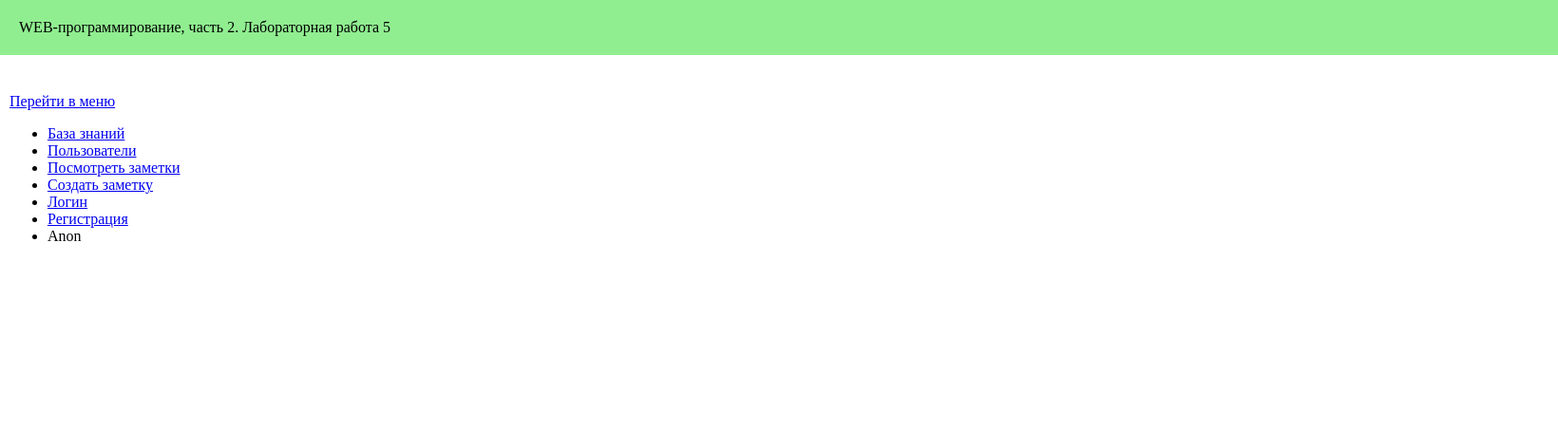
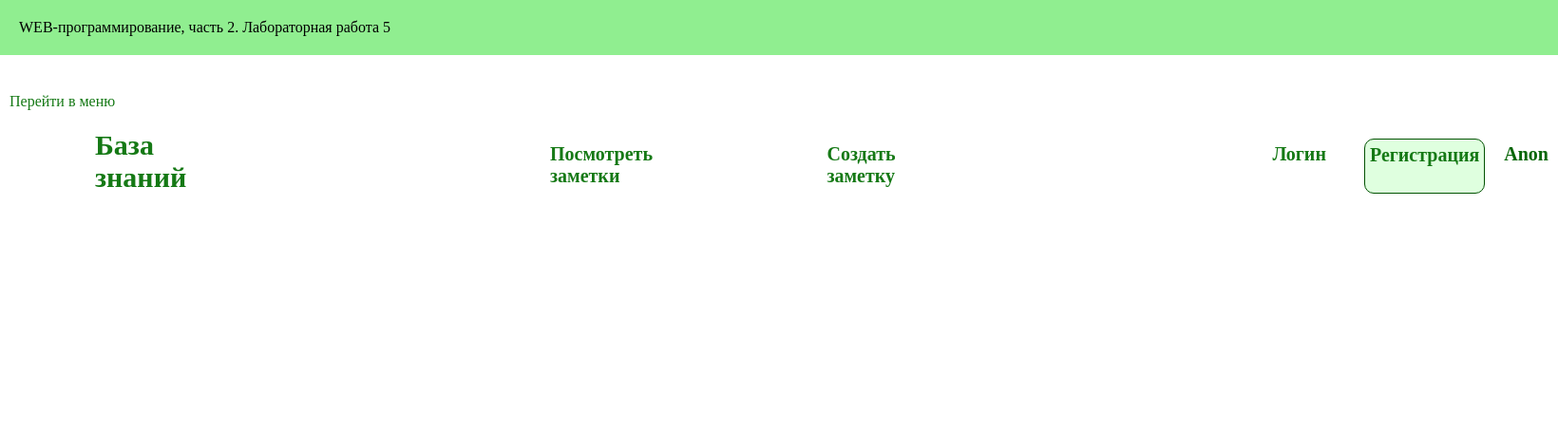
Before and after one commit to AlenaStrelnikova/web-programming-labs-2, a Flask app: page /lab5/ in a window 1640 px wide. Shown: the top 453 px of the page at 95% size. Run offline with Flask 3, Linux system fonts and the light colour scheme; some libraries are stand-ins or nearby versions.

Commit message:
База знаний

```diff
--- a/lab4.py
+++ b/lab4.py
@@ -111,10 +111,10 @@ def cookies():
         if fontsize < 5 or fontsize > 30:
             errors.append('Размер шрифта должен быть от 5 до 30 px')
 
-    if errors:
-         return render_template('cookies.html', errors=errors)
     headers = {
         'Set-Cookie': ['color=' + color + '; path=/', 'backgroundcolor=' + backgroundcolor + '; path=/', 'fontsize=' + str(fontsize) + '; path=/'],
     }
     return '', 303, headers
-    return render_template('cookies.html', errors=errors)
+
+    if errors:
+         return render_template('cookies.html', errors=errors)
--- a/lab5.py
+++ b/lab5.py
@@ -21,6 +21,8 @@ def dbClose(cursor, connection):
 @lab5.route('/lab5/')
 def main():
     visibleUser = "Anon"
+    if 'visibleUser' in session:
+        visibleUser = session['visibleUser']
     return render_template("lab5.html", username=visibleUser)
 
     conn = dbConnect()
@@ -45,6 +47,7 @@ def users():
     cur.execute("SELECT username FROM users;")
 
     users = cur.fetchall()
+    users = [user[0] for user in users]
 
     dbClose(cur, conn)
 
@@ -62,7 +65,7 @@ def registerPage():
     username = request.form.get("username")
     password = request.form.get("password")
 
-    if not (username or password):
+    if not (username and password):
         errors.append("Пожалуйста, заполните все поля")
         print(errors)
         return render_template("register.html", errors=errors)
@@ -73,7 +76,7 @@ def registerPage():
     conn = dbConnect()
     cur = conn.cursor()
 
-    cur.execute(f"SELECT username FROM users WHERE username = '{username}';")
+    cur.execute(f"SELECT username FROM users WHERE username = %s", (username,))
 
     if cur.fetchone() is not None:
         errors.append("Пользователь с данным именем уже существует")
@@ -82,7 +85,7 @@ def registerPage():
 
         return render_template("register.html", errors=errors)
 
-    cur.execute(f"INSERT INTO users (username, password) VALUES ('{username}', '{password}');")
+    cur.execute(f"INSERT INTO users (username, password) VALUES ('{username}', '{hashPassword}');")
 
     conn.commit()
     dbClose(cur, conn)
@@ -110,7 +113,7 @@ def loginPage():
     conn = dbConnect()
     cur = conn.cursor()
 
-    cur.execute(f"SELECT id, password FROM users WHERE username = '{username}'")
+    cur.execute(f"SELECT id, password FROM users WHERE username = %s", (username,))
 
     result = cur.fetchone()
 
@@ -124,8 +127,10 @@ def loginPage():
     if check_password_hash(hashPassword, password):
         session['id'] = userID
         session['username'] = username
+        session['visibleUser'] = username
         dbClose(cur, conn)
         return redirect("/lab5/")
+
 
     else:
         errors.append("Неправильный логин или пароль!")
@@ -146,7 +151,7 @@ def createArticle():
 
         if request.method == "POST":
             text_article = request.form.get("text_article")
-            title = requesst.form.get("title_article")
+            title = request.form.get("title_article")
 
             if len(text_article) == 0:
                 errors.append("Заполните текст")
@@ -168,7 +173,7 @@ def createArticle():
 
             return redirect(f"/lab5/articles/{new_article_id}")
 
-    return redirect("/lab5/login")
+    return redirect("/lab5/login_lab5")
 
 
 @lab5.route('/lab5/articles/<int:article_id>')
@@ -191,3 +196,28 @@ def getArticle(article_id):
         text = articleBody[1].splitlines()
 
         return render_template("article.html", article_text=text, article_title=articleBody[0], username=session.get('username'))
+
+
+
+@lab5.route('/lab5/see_articles/<int:user_id>')
+def get_user_articles(user_id):
+    userID = session.get('id')
+    if userID is not None and user_id == int(userID):
+        conn = dbConnect()
+        cur = conn.cursor()
+
+        cur.execute("SELECT title FROM articles WHERE user_id = %s", (user_id,))
+
+        articles = cur.fetchall()
+
+        dbClose(cur, conn)
+        return render_template("user_articles.html", articles=articles, user_id=user_id)
+
+    return redirect("/lab5/login_lab5")
+
+
+
+@lab5.route('/lab5/logout')
+def logout():
+    session.clear()
+    return redirect("/lab5/")
--- a/templates/lab5.html
+++ b/templates/lab5.html
@@ -3,16 +3,44 @@
 {% block lab %} Лабораторная работа 5 {% endblock %}
 
 {% block main %}
-        <nav>
-            <ul>
-                <li><a href="/lab5/">База знаний</a></li>
-                <li><a href="/lab5/users">Пользователи</a></li>
-                <li><a href="/lab5/see_articles">Посмотреть заметки</a></li>
-                <li><a href="/lab5/new_article">Создать заметку</a></li>
-                <li><a href="/lab5/login_lab5">Логин</a></li>
-                <li><a href="/lab5/register">Регистрация</a></li>
-                <li>{{ username }}</li>
-            </ul>
-        </nav>
+<style>
+    nav ul {
+        display: flex;
+        list-style-type: none;
+        padding: 0;
+        margin: 0;
+    }
+    nav ul li {
+        color: rgb(7, 102, 7);
+        margin-top: 35px;
+        font-weight: bolder;
+    }
 
+    a:link {
+        color: rgb(21, 121, 21);
+        text-decoration: none;
+    }
+    a:visited {
+        color: rgb(7, 102, 7);
+        text-decoration: none;
+    }
+</style>
+<nav>
+    <ul>
+        <li style="margin-top: 20px; margin-right: 380px; margin-left: 90px; font-size: 30px;"><a href="/lab5/">База знаний</a></li>
+        {% if 'id' in session %}
+        <li style="margin-right: 180px; font-size: 20px;"><a href="{{ url_for('lab5.get_user_articles', user_id=session['id']) }}">Посмотреть заметки</a></li>
+        {% else %}
+        <li style="margin-right: 180px; font-size: 20px;"><a href="/lab5/see_articles">Посмотреть заметки</a></li>
+        {% endif %}
+        <li style="margin-right: 380px; font-size: 20px;"><a href="/lab5/new_article">Создать заметку</a></li>
+        <li style="margin-right: 40px; font-size: 20px;"><a href="/lab5/login_lab5">Логин</a></li>
+        <li style="padding:5px; margin-right: 20px; margin-top: 30px; font-size: 20px; border: 1px solid rgb(3, 82, 3); background-color:rgb(223, 255, 223);  border-radius: 10px;"><a href="/lab5/register">Регистрация</a></li>
+        <li style="font-size: 20px;">{{ username }}</li>
+    </ul>
+</nav>
 {% endblock %}
+
+<!-- a href="{{ url_for('lab5.get_user_articles', user_id=session.get('id')) }}" -->
+<!-- a href="/lab5/see_articles -->
+        <!-- <li style="margin-right: 180px; font-size: 20px;"><a href="{{ url_for('lab5.get_user_articles', user_id=session['id'], visibleUser=username) }}">Посмотреть заметки</a></li> -->
--- a/templates/login_lab5.html
+++ b/templates/login_lab5.html
@@ -18,11 +18,11 @@
         <div>
             <label for="username">Пользователь:</label>
             <input type="text" id="username" name="username" value="{{ username or '' }}">
-        </div>
+        </div><br>
         <div>
             <label for="password">Пароль:</label>
             <input type="password" id="password" name="password" value="{{ password or '' }}">
-        </div>
+        </div><br>
         <div>
             <button type="submit">Войти</button>
             <button type="reset">Отмена</button>
--- a/templates/register.html
+++ b/templates/register.html
@@ -17,12 +17,12 @@
     <div>
         <input type="text" name="username" placeholder="username">
         <label for="username">Логин</label>
-    </div>
+    </div><br>
 
     <div>
         <input type="text" name="password" placeholder="password">
         <label for="password">Пароль</label>
-    </div>
+    </div><br>
     <button type="submit">Зарегистрироваться</button>
 
 
```
Also changed, not shown: templates/new_article.html (+12 -5 lines), templates/user_articles.html (added, +29 -0 lines).
